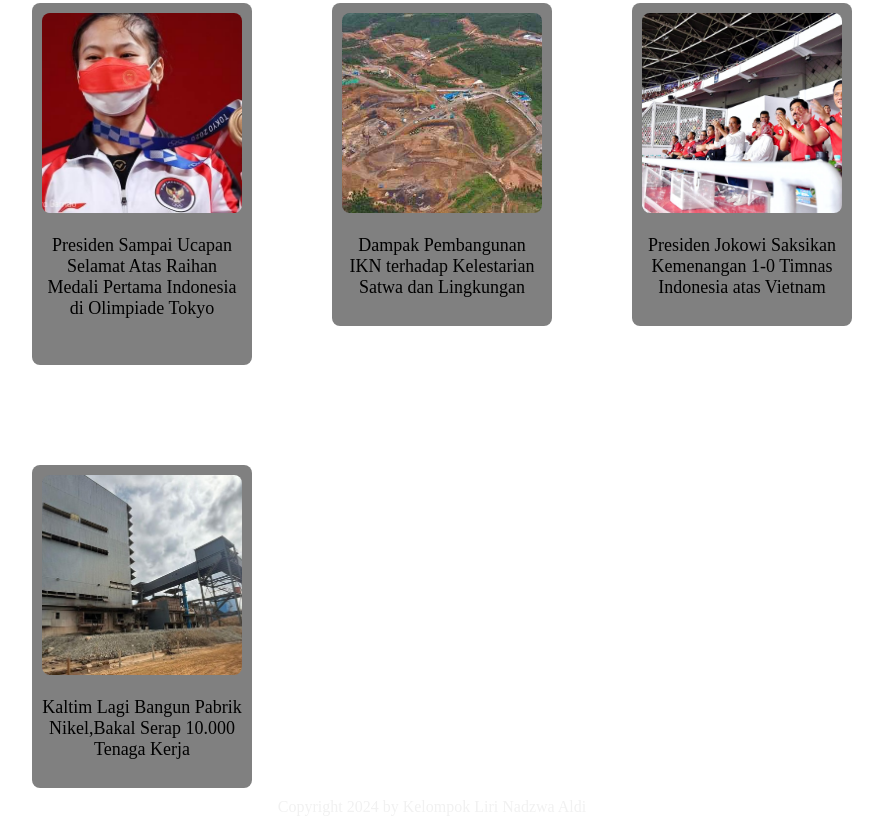
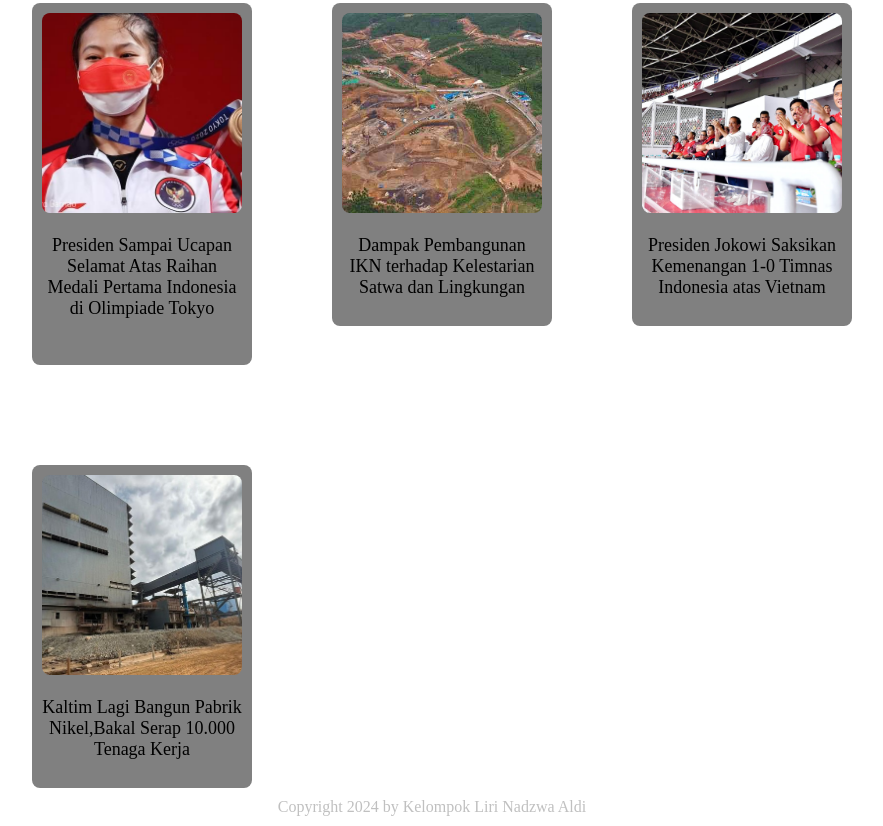
Before and after one commit to Aldiansyah04/web-berita-uas, a plain HTML site: page index.html in a window 1280 px wide. Shown: the part 521-1347 px from the top of the page, without its empty margins (208-1091 px from the left). Drawn offline with Linux system fonts and the light colour scheme.

Commit message:
Update styles.css

```diff
--- a/styles.css
+++ b/styles.css
@@ -111,7 +111,7 @@ footer {
     left: 0;
     bottom: 0;
     width: 100%;
-    color: #f1f1f1;
+    color: #c0c0c0;
     text-align: center;
     padding: 10px 0;
 }
```
